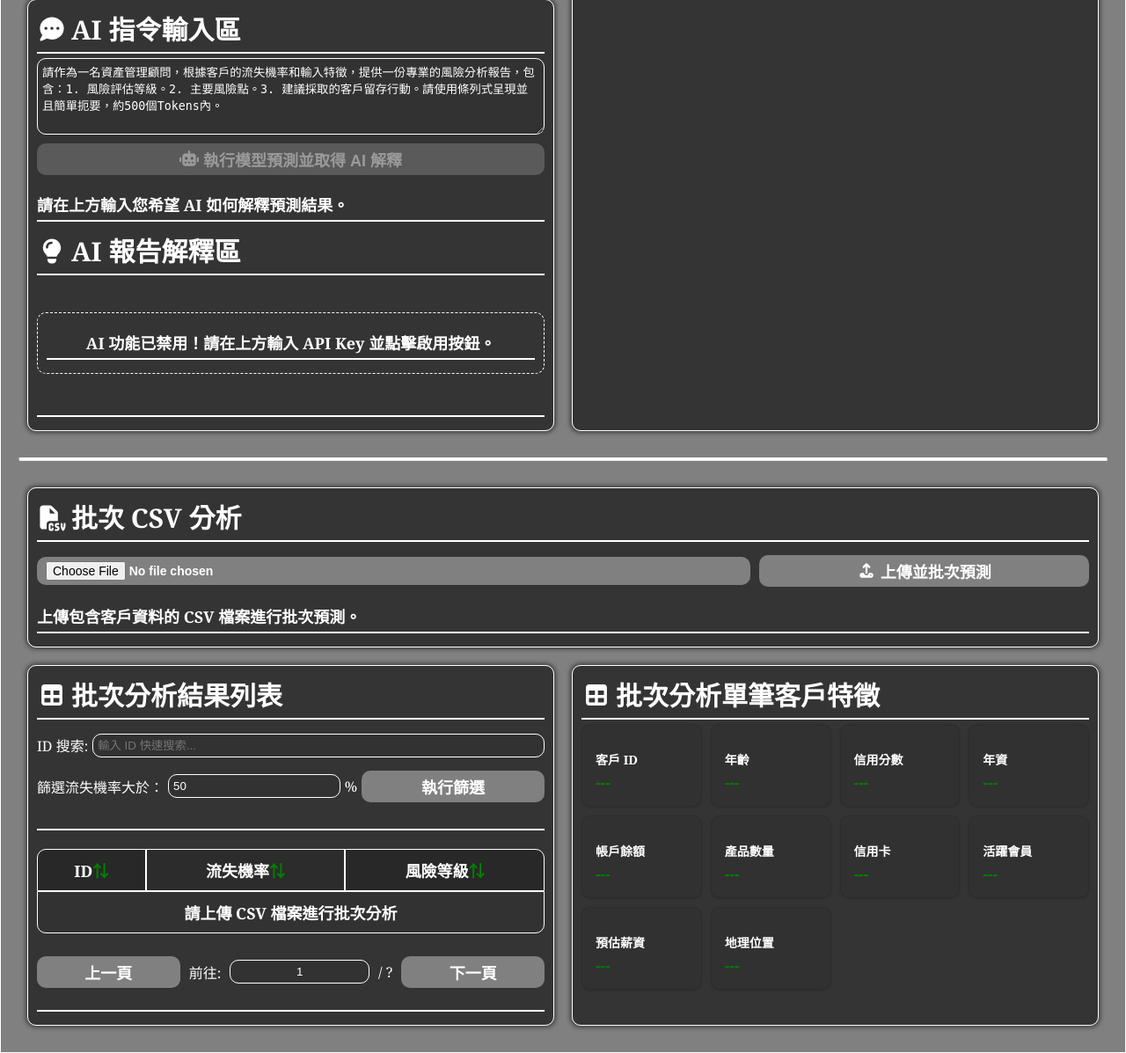
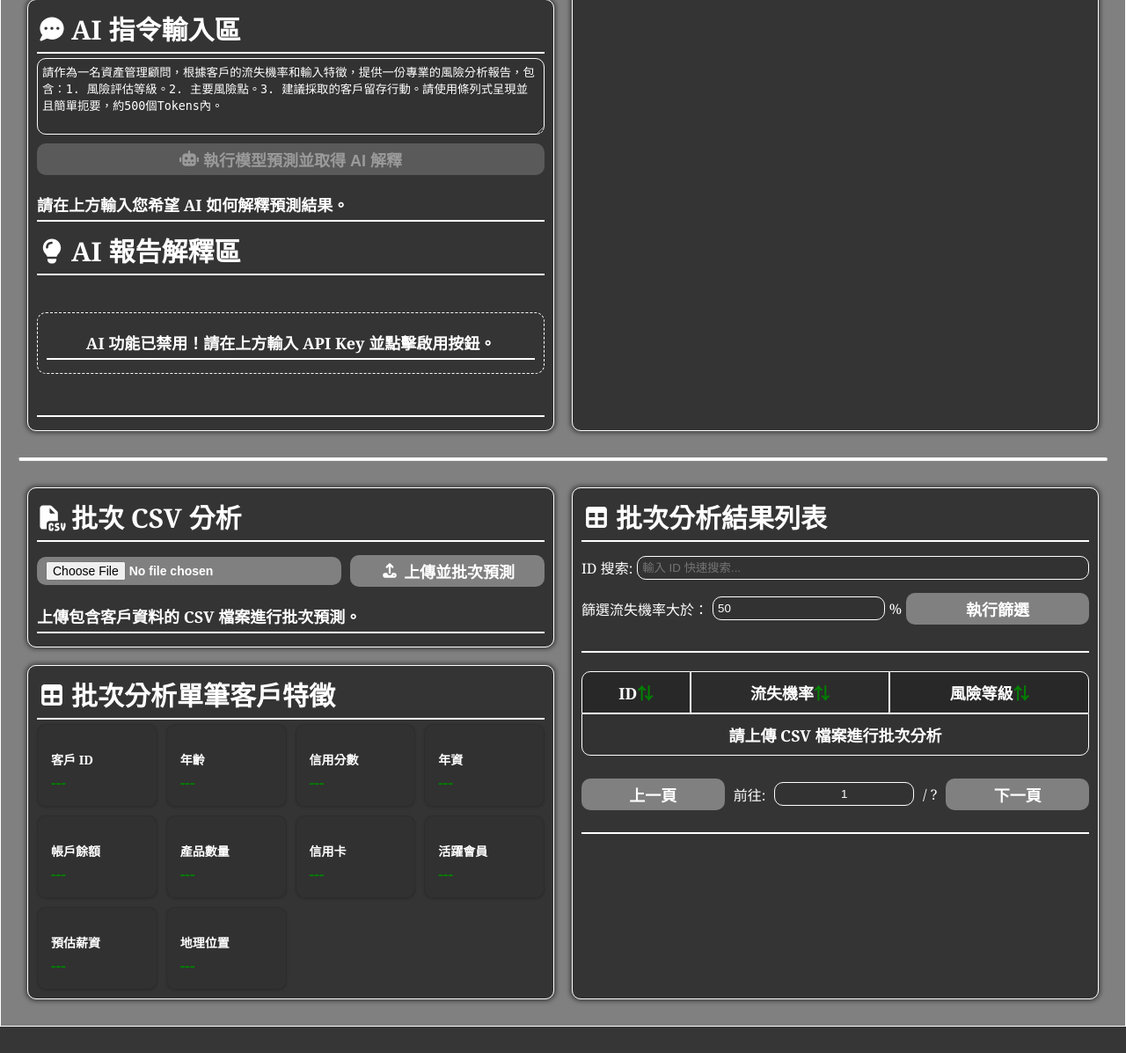
Before and after one commit to xiaoyao3312/Web_Model_Prediction, a Flask app: page /customer_churn_bank_model in a window 1280 px wide. Shown: the part 918-2115 px from the top of the page at 88% size. After the commit the page ends 2085 px from the top, so only its background shows below. Run offline with Flask 3, Linux system fonts and the light colour scheme; parts of the project's set-up code (start-up, migrations or seed data) failed here and were passed over.

Commit message:
批次布局改變

```diff
--- a/static/css/customer_churn_bank.css
+++ b/static/css/customer_churn_bank.css
@@ -181,8 +181,8 @@
     grid-template-columns: 1fr 1fr; /* 左側/右側 (50%/50%) */
     grid-template-rows:    auto 1fr;
     grid-template-areas:
-        "batch_upload batch_upload"
-        "batch_result batch_feature";
+        "batch_upload batch_result"
+        "batch_feature batch_result";
 
 }
 
@@ -194,8 +194,8 @@
 #customerChurnBank .bank-chart-panel { grid-area: chart_panel; height: auto; grid-row: 2 / 4; overflow-y: auto; }
 
 #customerChurnBank .bank-batch-upload-panel { grid-area: batch_upload; }
-#customerChurnBank .bank-batch-result-panel { grid-area: batch_result; height: 100%; overflow-y: auto; }
-#customerChurnBank .bank-batch-feature-panel { grid-area: batch_feature; height: auto; grid-row: 2 / 3; overflow-y: auto; }
+#customerChurnBank .bank-batch-feature-panel { grid-area: batch_feature; height: 100%; overflow-y: auto; }
+#customerChurnBank .bank-batch-result-panel { grid-area: batch_result; height: auto; grid-row: 1 / 3; overflow-y: auto; }
 
 #customerChurnBank .bank-api-key-container,
 #customerChurnBank .bank-input-feature-container,
```
